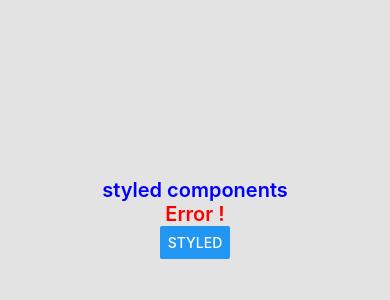
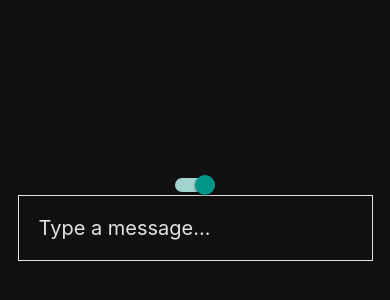
Before and after one commit to gyduddl/CheckTodo, a React Native app: screen / in a window 390 px wide. Shown: the part 204-504 px from the top of the page. Built offline with nearby package versions, Linux system fonts and the light colour scheme.

Commit message:
스타일드컴포넌트2

```diff
--- a/src/App.js
+++ b/src/App.js
@@ -1,36 +1,39 @@
-import React from 'react';
-// import { StyleSheet, View, TextInput} from 'react-native';
+import React,{useState} from 'react';
 import { StatusBar } from 'expo-status-bar';
-import styled,{css } from 'styled-components/native';
+import styled,{ThemeProvider} from 'styled-components/native';
+import { Switch } from 'react-native';
+import Input2 from './Input2';
 
-// View컴포넌트를 실제로 사용한 것이 아니기에 View를 import할 필요 없다.
 const Container = styled.View`
     flex: 1;
-    background-color: #e3e3e3;
+    background-color: ${({theme})=>theme.bgColor};
     align-items: center;
     justify-content: center;
 `;
 
-const cssText =css`
-  font-size:20px;
-  font-weight: 600;
-`
-const StyledText= styled.Text`
-  ${cssText}
-  color:blue;
-`;
-const ErrorText = styled(StyledText)`
-  color:red
-`;
-const StyledButton = styled.Button``;
+//라이트 테마
+const lightTheme = {
+  inputColor:'#111111',
+  inputBoder: "#111111",
+  bgColor: "#e3e3e3"
+}
+
+//다크 테마
+const darkTheme = {
+  inputColor: '#e3e3e3',
+  inputBoder: "#e3e3e3",
+  bgColor: "#111111"
+}
 
 export default function App() {
+  const [isLight, toggleTheme] = useState(true);
   return (
+    <ThemeProvider theme={isLight?darkTheme:lightTheme}>
     <Container>
       <StatusBar style='auto'/>
-      <StyledText>styled components</StyledText>
-      <ErrorText>Error !</ErrorText>
-      <StyledButton title="Styled" onPress={()=>alert('haha')}/>
+      <Switch value={isLight} onValueChange={isLight=>toggleTheme(isLight)}/>
+      <Input2 placeholder="Type a message..."/>
     </Container>
+    </ThemeProvider>
   );
 }
--- /dev/null
+++ b/src/Input2.js
@@ -0,0 +1,23 @@
+import React,{useState} from 'react';
+import styled from 'styled-components/native';
+
+const StyledInput = styled.TextInput.attrs(({placeholder,theme})=>({
+    // props로 받은 placeholder이 있으면 그것 표시 아니면 그전의 값 출력
+    placeholder:placeholder||'hi other',
+    placeholderTextColor:theme.inputColor,
+}))`
+    padding: 20px;
+    font-size: 20px;
+    border: 1px solid ${({theme})=> theme.inputBoder};
+`;
+
+const Input2 =({placeholder})=>{
+    const [text,setText] = useState('')
+    return (<StyledInput
+        onChangeText={text => setText(text)}
+        text ={text}
+        placeholder={placeholder}/>)
+
+}
+
+export default Input2;
```
